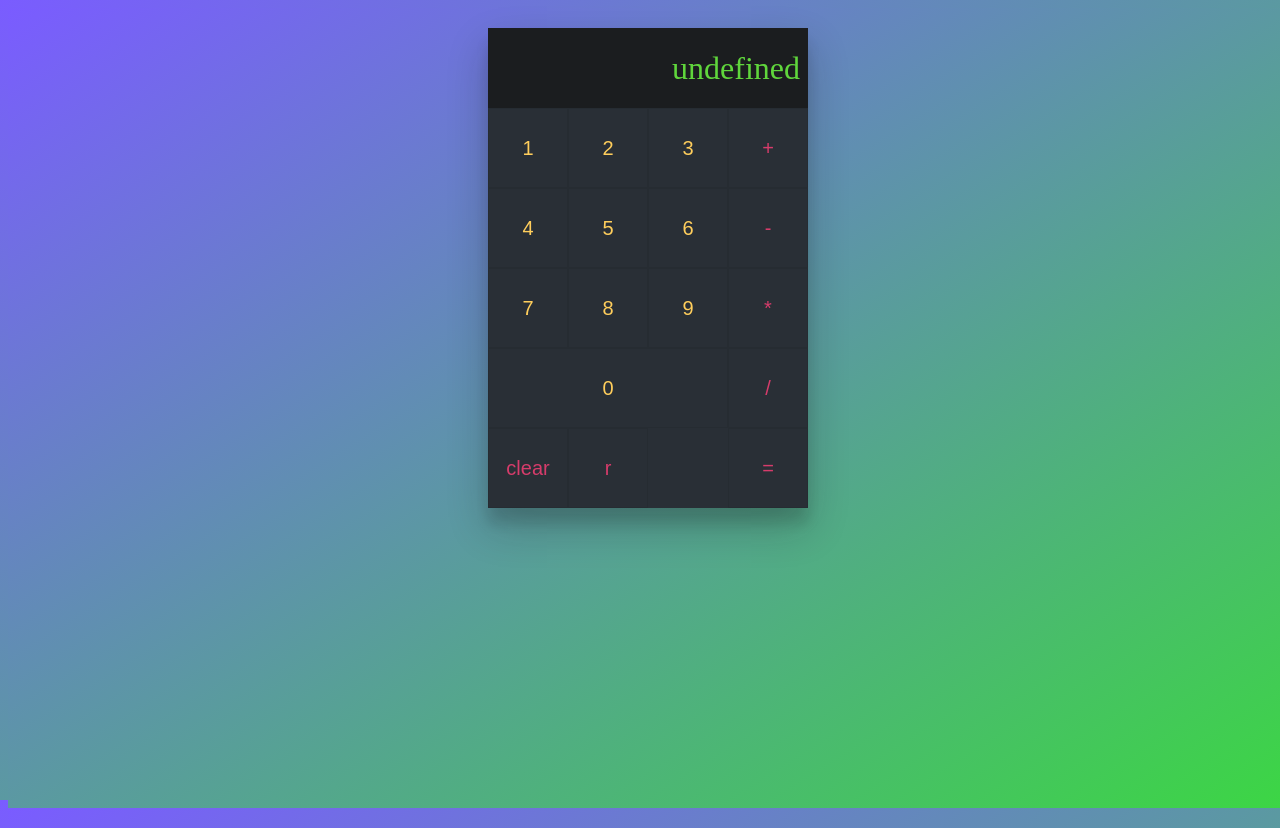
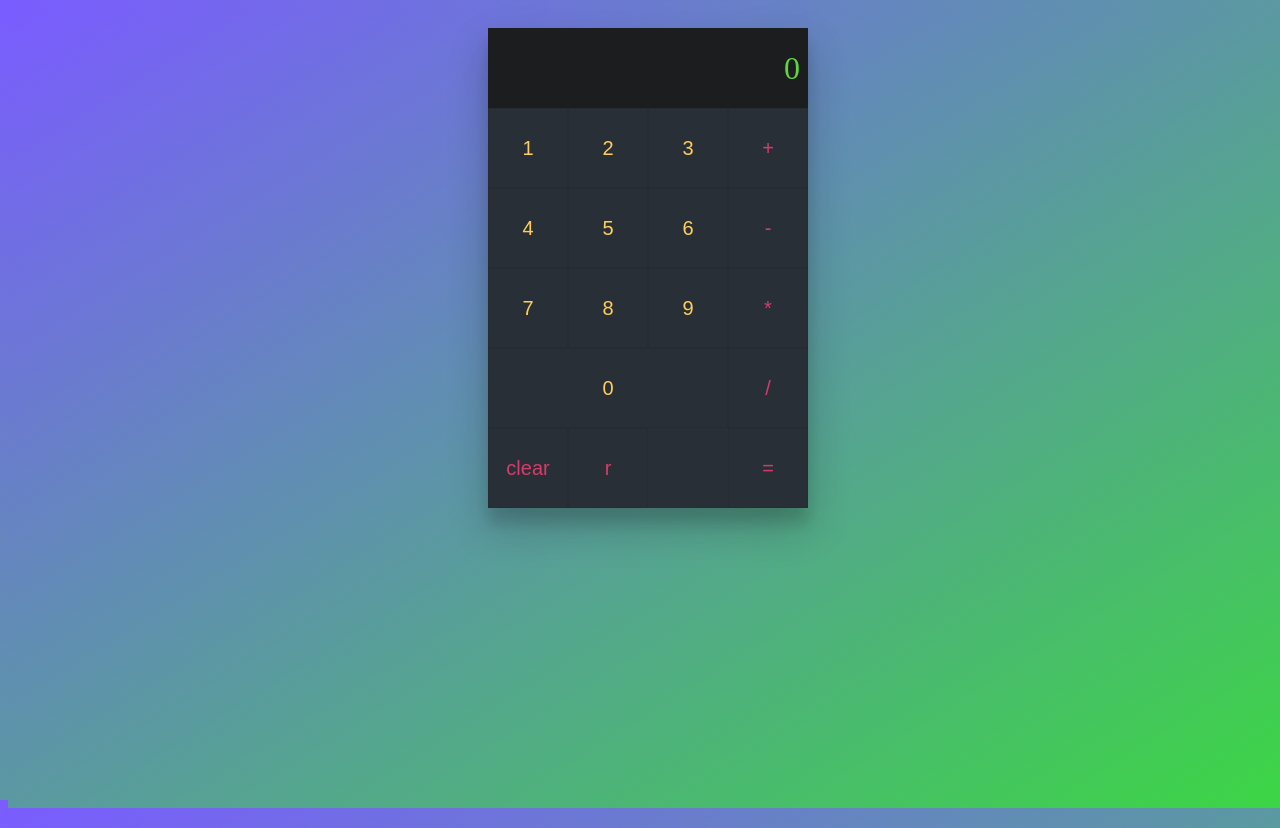
Before and after one commit to maximmusg/calcApp, a React (Create React App) app: page / in a window 1280 px wide. Built offline with nearby package versions, Linux system fonts and the light colour scheme.

Commit message:
agregado componente Button

```diff
--- a/src/App.js
+++ b/src/App.js
@@ -1,14 +1,23 @@
 import React from 'react';
+import Result from './components/Result';
+import Button from './components/Button';
+
 import './App.css';
-import Result from './components/Result';
+
+
 
 const App = () => {
+
+    const clickHandlerFunction = text => {
+        console.log('Button.clickHandler', text)
+    }
+
     console.log('Renderizacion de la app')
     return (
         <main className='react-calculator'>
-            <Result value={'undefined'}/>
+            <Result />
             <div className='numbers'>
-                <button>1</button>
+                <Button text='1' clickHandler={clickHandlerFunction}/>
                 <button>2</button>
                 <button>3</button>
                 <button>4</button>
--- /dev/null
+++ b/src/components/Button.js
@@ -0,0 +1,19 @@
+import React from 'react';
+import PropTypes from 'prop-types';
+
+const Button = ({text, type, clickHandler}) => {
+    return (
+        <button className={type} onClick={() => clickHandler(text)} >
+            <span>{text}</span>
+        </button>
+    );
+}
+
+Button.propTypes = {
+    type: PropTypes.string,
+    text: PropTypes.string.isRequired,
+    clickHandler: PropTypes.func.isRequired
+
+}
+
+export default Button;
```
